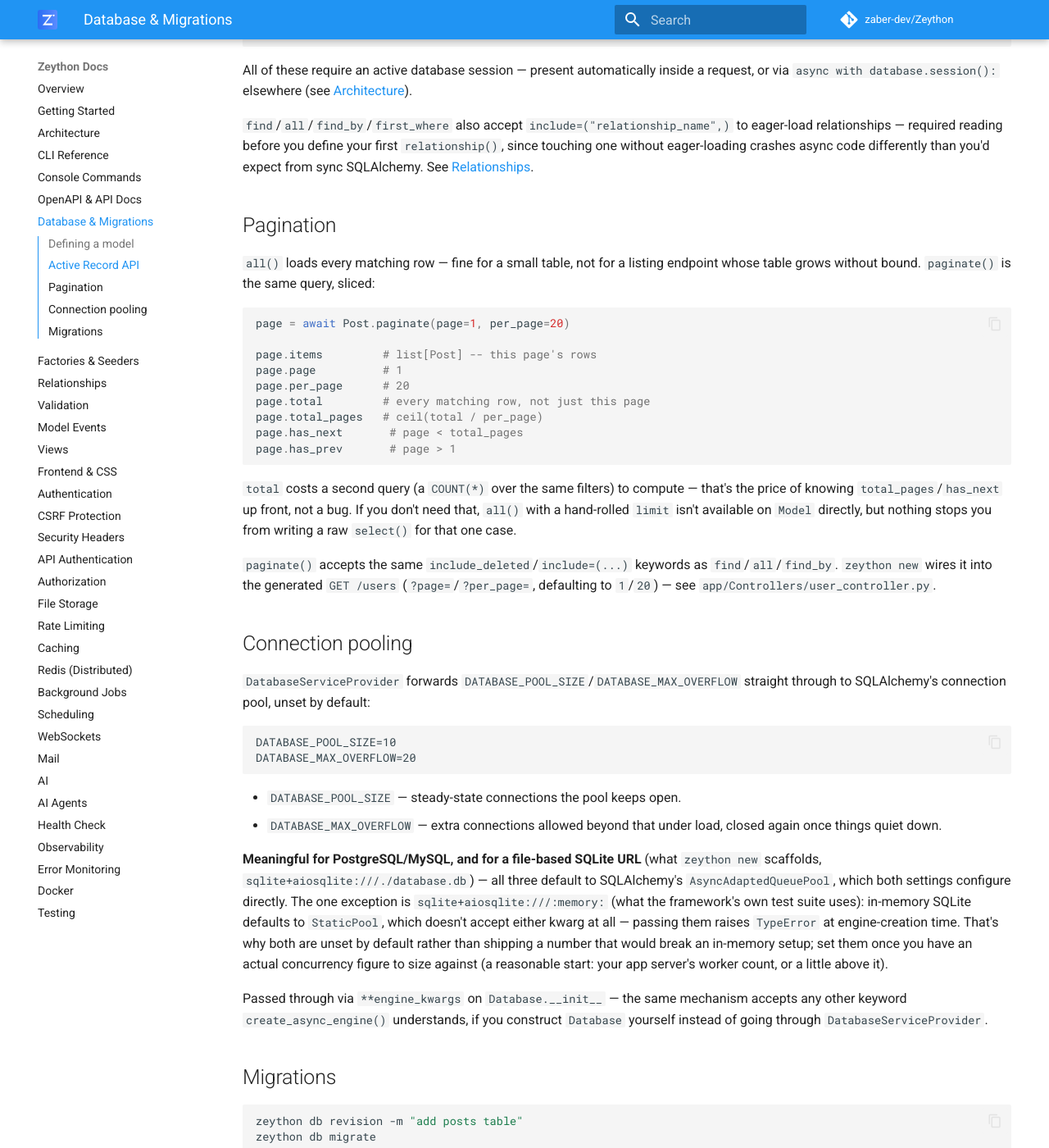
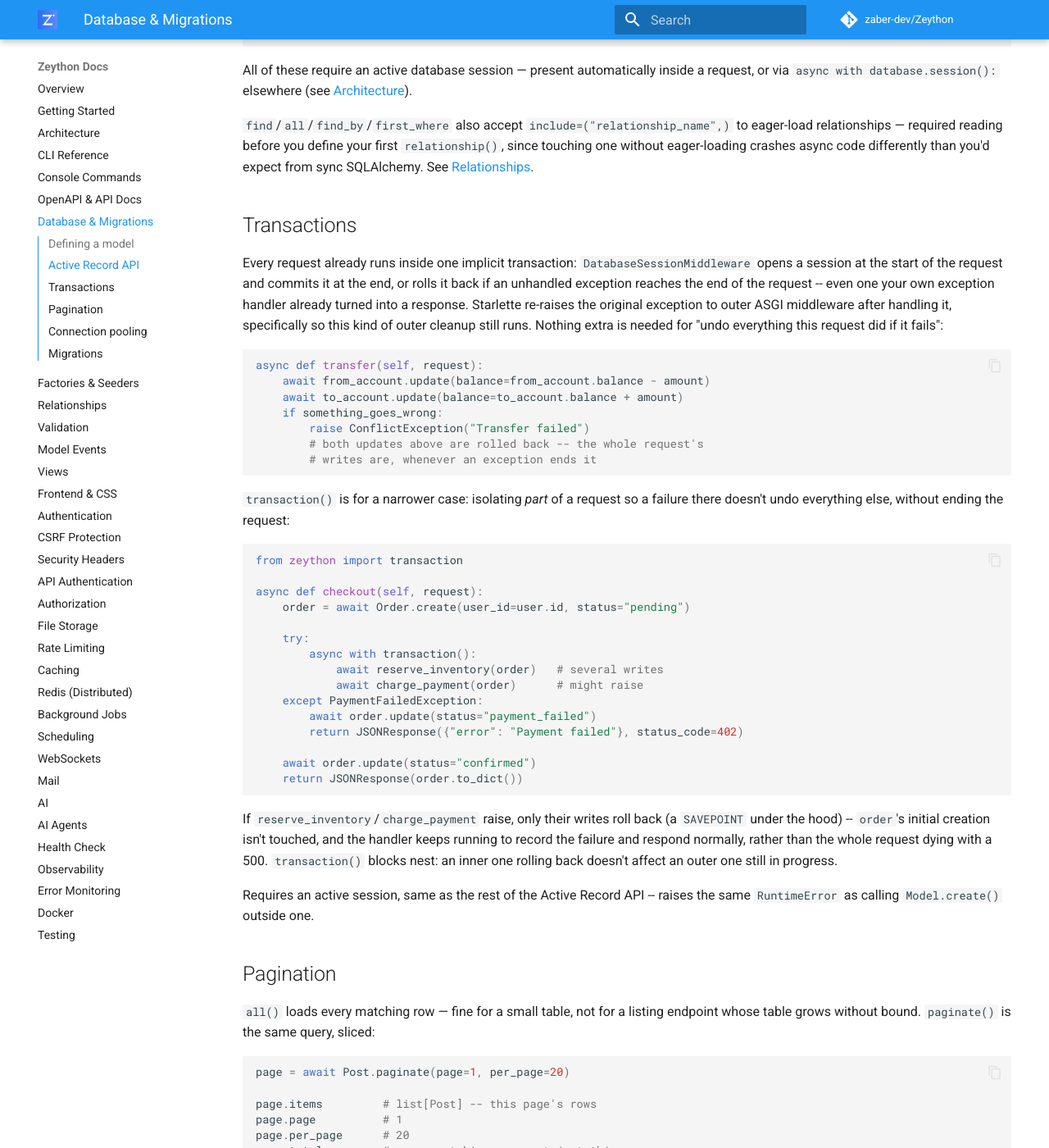
Before and after one commit to zaber-dev/Zeython, an MkDocs documentation site: the page built from docs/database.md, in a window 1280 px wide and 1400 px high, scrolled down 822 px. Shown: the whole window at 82% size. Built offline with MkDocs 1.6.1 and Material for MkDocs 9.7.7, drawn with Linux system fonts in a browser that asks for light colours; comment, search, counter and statistics services are not loaded.

Commit message:
Add transaction() for SAVEPOINT-scoped nested transactions
An entire request already rolls back on any unhandled exception --
verified directly (not assumed): Starlette re-raises the original
exception to outer ASGI middleware even after one of the framework's own
registered exception handlers has already turned it into a response,
specifically so DatabaseSessionMiddleware's wrapping session still sees
it and rolls back. No API gap there.

The real gap was the narrower case: isolating *part* of a request so a
failure there doesn't undo everything else, without ending the request
(e.g. catch a payment failure, record it, and respond normally, but
still discard the writes attempted during that payment attempt).
transaction() covers it -- a thin wrapper over
AsyncSession.begin_nested() (a SQL SAVEPOINT), stackable, requiring the
same active session as the rest of the Active Record API.

Verified against a real (non-mocked) sqlite+aiosqlite engine: writes
inside a caught, rolled-back transaction() block don't survive; writes
before/after it, and an outer transaction() a failed nested one is
inside, are unaffected either way. Also verified end-to-end against a
real running server built from the wheel with real migrations applied.

````diff
--- a/docs/database.md
+++ b/docs/database.md
@@ -45,6 +45,57 @@
 `relationship()`, since touching one without eager-loading crashes async
 code differently than you'd expect from sync SQLAlchemy. See
 [Relationships](relationships.md).
+
+## Transactions
+
+Every request already runs inside one implicit transaction: `DatabaseSessionMiddleware`
+opens a session at the start of the request and commits it at the end, or
+rolls it back if an unhandled exception reaches the end of the request --
+even one your own exception handler already turned into a response.
+Starlette re-raises the original exception to outer ASGI middleware after
+handling it, specifically so this kind of outer cleanup still runs. Nothing
+extra is needed for "undo everything this request did if it fails":
+
+```python
+async def transfer(self, request):
+    await from_account.update(balance=from_account.balance - amount)
+    await to_account.update(balance=to_account.balance + amount)
+    if something_goes_wrong:
+        raise ConflictException("Transfer failed")
+        # both updates above are rolled back -- the whole request's
+        # writes are, whenever an exception ends it
+```
+
+`transaction()` is for a narrower case: isolating *part* of a request so a
+failure there doesn't undo everything else, without ending the request:
+
+```python
+from zeython import transaction
+
+async def checkout(self, request):
+    order = await Order.create(user_id=user.id, status="pending")
+
+    try:
+        async with transaction():
+            await reserve_inventory(order)   # several writes
+            await charge_payment(order)      # might raise
+    except PaymentFailedException:
+        await order.update(status="payment_failed")
+        return JSONResponse({"error": "Payment failed"}, status_code=402)
+
+    await order.update(status="confirmed")
+    return JSONResponse(order.to_dict())
+```
+
+If `reserve_inventory`/`charge_payment` raise, only their writes roll back
+(a `SAVEPOINT` under the hood) -- `order`'s initial creation isn't touched,
+and the handler keeps running to record the failure and respond normally,
+rather than the whole request dying with a 500. `transaction()` blocks
+nest: an inner one rolling back doesn't affect an outer one still in
+progress.
+
+Requires an active session, same as the rest of the Active Record API --
+raises the same `RuntimeError` as calling `Model.create()` outside one.
 
 ## Pagination
 
--- a/src/zeython/__init__.py
+++ b/src/zeython/__init__.py
@@ -24,7 +24,7 @@
 from zeython.container import Container
 from zeython.csrf import CsrfMiddleware, csrf_token
 from zeython.database import Factory, Seeder
-from zeython.db import Database, Model, Page
+from zeython.db import Database, Model, Page, transaction
 from zeython.error_monitoring import ErrorMonitoringServiceProvider, init_sentry, report_exception
 from zeython.exceptions import (
     BadRequestException,
@@ -103,6 +103,7 @@
     "Database",
     "Model",
     "Page",
+    "transaction",
     "Factory",
     "Seeder",
     "Router",
````
Also changed, not shown: AGENTS.md (+7 -0 lines), docs/architecture.md (+4 -0 lines), 3 other files.
